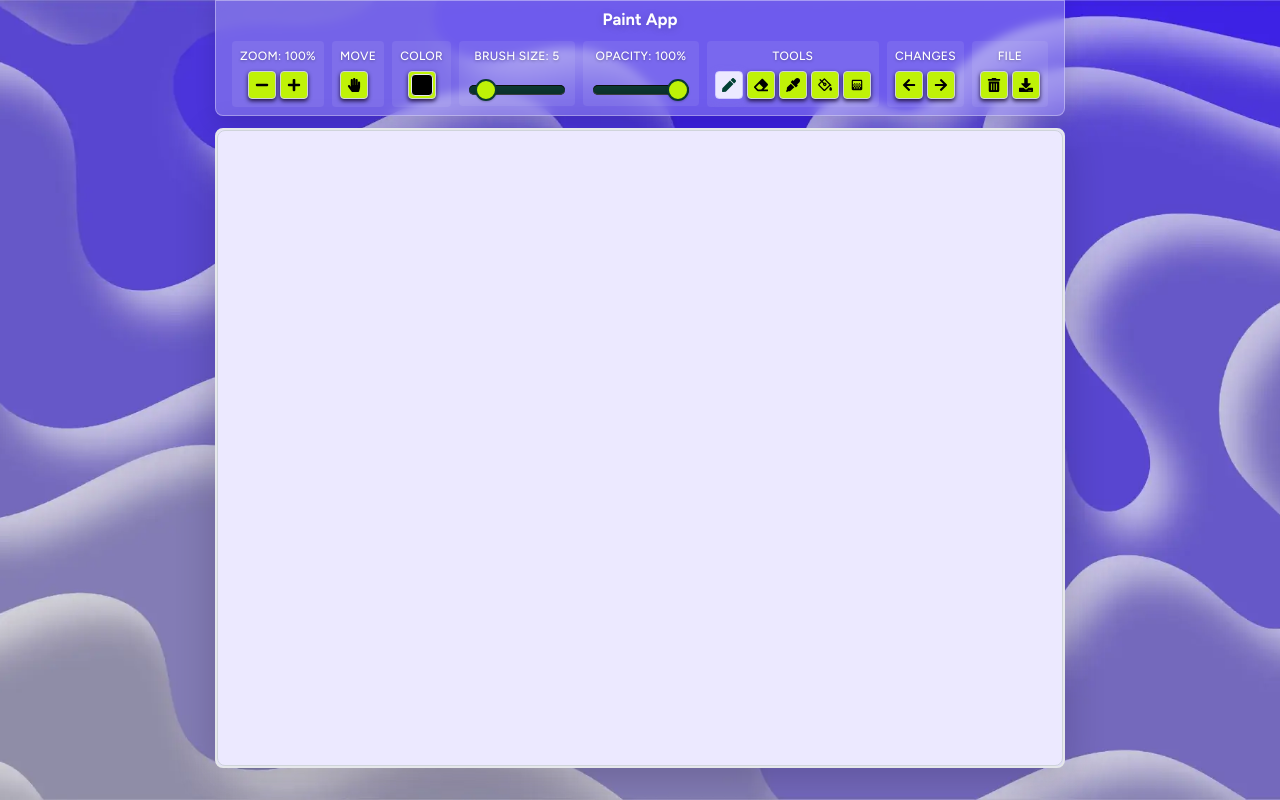
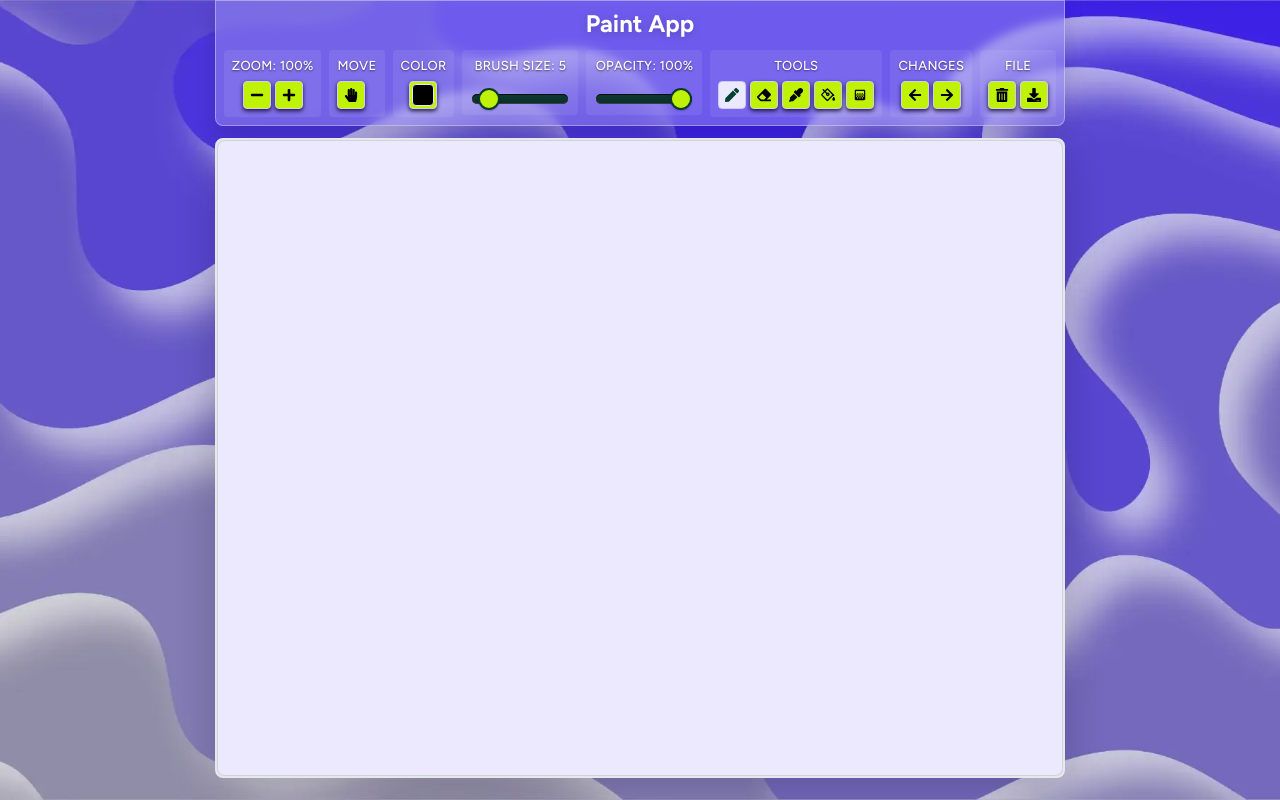
Before and after one commit to Alena0490/Painting-app, a React (Vite) app: page / in a window 1280 px wide. Built offline with nearby package versions, Linux system fonts and the light colour scheme.

Commit message:
clamp simplifing

```diff
--- a/src/components/Menu.css
+++ b/src/components/Menu.css
@@ -23,7 +23,7 @@
 
 .menu h1 {
     margin-bottom: var(--space-3);
-    font-size: clamp(1rem, calc(1rem + 0.000625 * (100vw - 320px)), 1.5rem);
+    font-size: clamp(1rem, calc(1rem + 0.5rem * ((100vw - 320px) / 880)), 1.5rem);
     font-weight: 700;
     color: var(--text-on-primary);
     text-shadow: 0 2px 8px rgba(0, 0, 0, 0.2);
@@ -81,7 +81,7 @@
 .tools-title {
     display: block;
     text-align: center;
-    font-size: clamp(0.75rem, calc(0.75rem + 0.0000711 * (100vw - 320px)), 0.8125rem);
+    font-size: clamp(0.75rem, 0.74rem + 0.1vw, 0.8125rem);
     margin: 0 0 var(--space-2);
     color: var(--text-on-primary);
     font-weight: 500;
@@ -89,6 +89,7 @@
     letter-spacing: 0.3px;
     white-space: nowrap;
     text-shadow: 0 1px 3px rgba(0, 0, 0, 0.3);
+    text-shadow: 0 1px 2px rgba(0,0,0,.55); /* bylo ~.3 */
 }
 
 .menu input {
```
